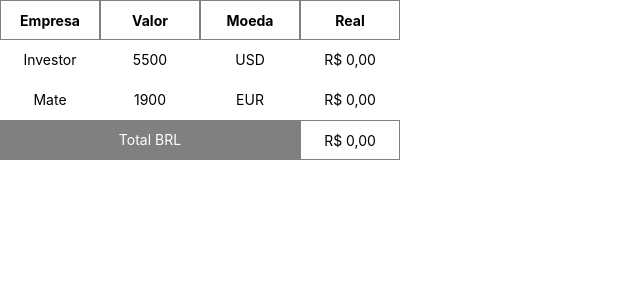
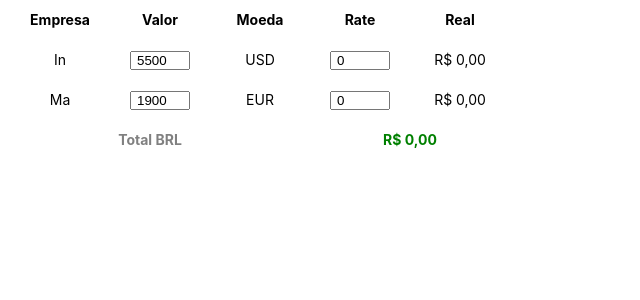
Before and after one commit to brunovcg/personal-home, a React (Create React App) app: page / in a window 1280 px wide. Shown: the top 300 px of the page, without its empty margins (0-640 px from the left). Built offline with nearby package versions, Linux system fonts and the light colour scheme; no server answers.

Commit message:
include inputs

```diff
--- a/src/components/salary/Salary.scss
+++ b/src/components/salary/Salary.scss
@@ -3,19 +3,19 @@
   grid-template-columns: repeat(4, 100px);
   grid-template-rows: repeat(4, 40px);
   grid-template-areas:
-    "company value currency real"
-    "Investor-company Investor-value Investor-currency Investor--real"
-    "Mate-company Mate-value Mate-currency Mate-real"
-    "total total total total-value";
+    "company value currency rating real"
+    "In-company In-value In-currency In-rating In--real"
+    "Ma-company Ma-value Ma-currency Ma-rating Ma-real"
+    "total total total total-value total-value";
   width: fit-content;
   font-size: 14px;
 
   .bg-salary__header {
-    $headers: company, value, currency, real;
+    $headers: company, value, currency, rating, real;
     font-weight: bold;
     text-align: center;
     line-height: 40px;
-    border: 1px solid grey;
+    min-width: 120px;
 
     @each $header in $headers {
       &-#{$header} {
@@ -27,16 +27,30 @@
   .bg-salary__cell {
     text-align: center;
     line-height: 40px;
+    min-width: 120px;
+
+    input {
+      padding-left: 5px;
+    }
+
+    .rating-input {
+      width: 60px;
+    }
+
+    .value-input {
+      width: 60px;
+    }
   }
 
   .bg-salary-total {
     grid-area: total;
-    background-color: grey;
-    color: white;
+    font-weight: bold;
+    color: gray;
   }
 
   .bg-salary-total-value {
     grid-area: total-value;
-    border: 1px solid grey;
+    color: green;
+    font-weight: bold;
   }
 }
--- a/src/components/salary/Salary.tsx
+++ b/src/components/salary/Salary.tsx
@@ -4,21 +4,27 @@ import Currency from "../../services/currency/Currency";
 
 export default function Salary() {
   const [data, setData] = useState([
-    { company: "Investor", value: 5500, currency: "USD", real: 0 },
-    { company: "Mate", value: 1900, currency: "EUR", real: 0 },
+    { company: "In", value: 5500, currency: "USD", rating: 0, real: 0 },
+    { company: "Ma", value: 1900, currency: "EUR", rating: 0, real: 0 },
   ]);
+
+  const calculate = (value: number, currencyValue: number) =>
+    parseFloat((value / currencyValue).toFixed(2));
 
   useEffect(() => {
     Currency.getBRL()
       .then((res) => res.json())
       .then((res) =>
         setData((state) =>
-          state.map((cur) => ({
-            ...cur,
-            real: parseFloat(
-              (cur.value / res.conversion_rates[cur.currency]).toFixed(2)
-            ),
-          }))
+          state.map((cur) => {
+            const rating = calculate(1, res.conversion_rates[cur.currency]);
+
+            return {
+              ...cur,
+              rating,
+              real: rating * cur.value,
+            };
+          })
         )
       );
   }, []);
@@ -33,6 +39,7 @@ export default function Salary() {
         <div className="bg-salary__header bg-salary__header-currency">
           Moeda
         </div>
+        <div className="bg-salary__header bg-salary__header-rating">Rate</div>
         <div className="bg-salary__header bg-salary__header-real">Real</div>
         {data.map((item) => {
           const entries = Object.entries(item);
@@ -42,12 +49,51 @@ export default function Salary() {
               key={`${item.company}-${key}`}
               className={`bg-salary__cell bg-salary__${item.company}-${key}`}
             >
-              {key === "real"
-                ? value.toLocaleString("pt-BR", {
-                    style: "currency",
-                    currency: "BRL",
-                  })
-                : value}
+              {key === "real" ? (
+                (item.rating * item.value).toLocaleString("pt-BR", {
+                  style: "currency",
+                  currency: "BRL",
+                })
+              ) : key === "rating" ? (
+                <input
+                  className="rating-input"
+                  type="number"
+                  step="0.1"
+                  value={value}
+                  onChange={(event) =>
+                    setData((state) =>
+                      state.map((st) =>
+                        st.company === item.company
+                          ? {
+                              ...st,
+                              rating: Number(event.target.value),
+                            }
+                          : { ...st }
+                      )
+                    )
+                  }
+                />
+              ) : key === "value" ? (
+                <input
+                  className="value-input"
+                  type="number"
+                  value={value}
+                  onChange={(event) =>
+                    setData((state) =>
+                      state.map((st) =>
+                        st.company === item.company
+                          ? {
+                              ...st,
+                              value: Number(event.target.value),
+                            }
+                          : { ...st }
+                      )
+                    )
+                  }
+                />
+              ) : (
+                value
+              )}
             </div>
           ));
         })}
```
